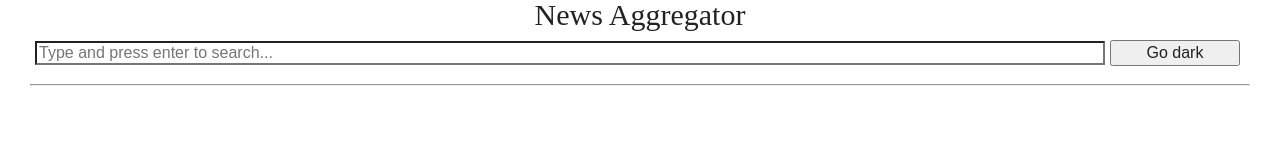
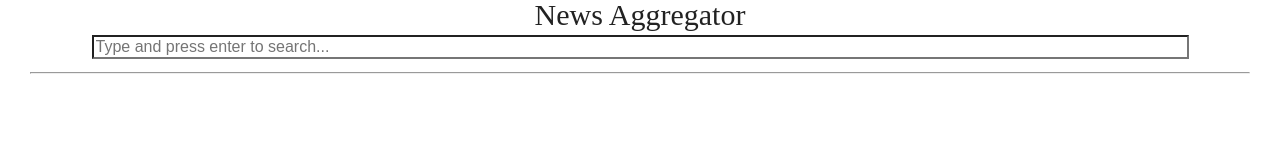
Before and after one commit to ShantanuPatil9804/news-aggregator-app, a website built with webpack: page src/index.html in a window 1280 px wide. Built offline with nearby package versions, Linux system fonts and the light colour scheme; no server answers.

Commit message:
commit 05

```diff
--- a/src/index.html
+++ b/src/index.html
@@ -11,9 +11,9 @@
 
   <div class="search-container">
     <input type="text" name="search" id="search" placeholder="Type and press enter to search..." onkeyup="sq()"/>
-    <span class="theme">
+    <!-- <span class="theme">
       <input type="button" id="theme" value="Go dark" onclick="ct()"/>
-    </span>
+    </span> -->
   </div>
   <hr/>
 
```
